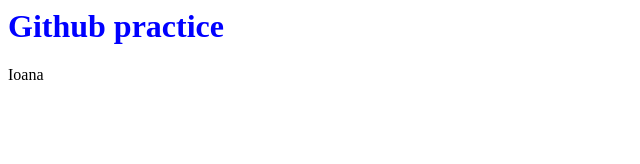
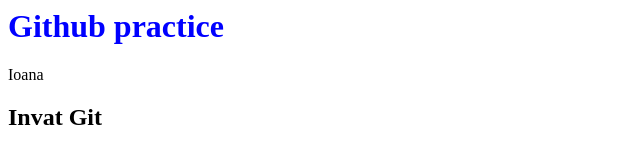
Before and after one commit to IoanaAdamovici/proiect-front-end-developer, a plain HTML site: page index.html in a window 1280 px wide. Shown: the whole page, without its empty margins (0-640 px from the left). Drawn offline with Linux system fonts and the light colour scheme.

Commit message:
am adaugat h2

```diff
--- a/index.html
+++ b/index.html
@@ -6,5 +6,7 @@
         <body>
             <h1>Github practice</h1>
             <p>Ioana</p>
+            <h2> Invat Git</h2>
             </body>
+
     <html>
```
